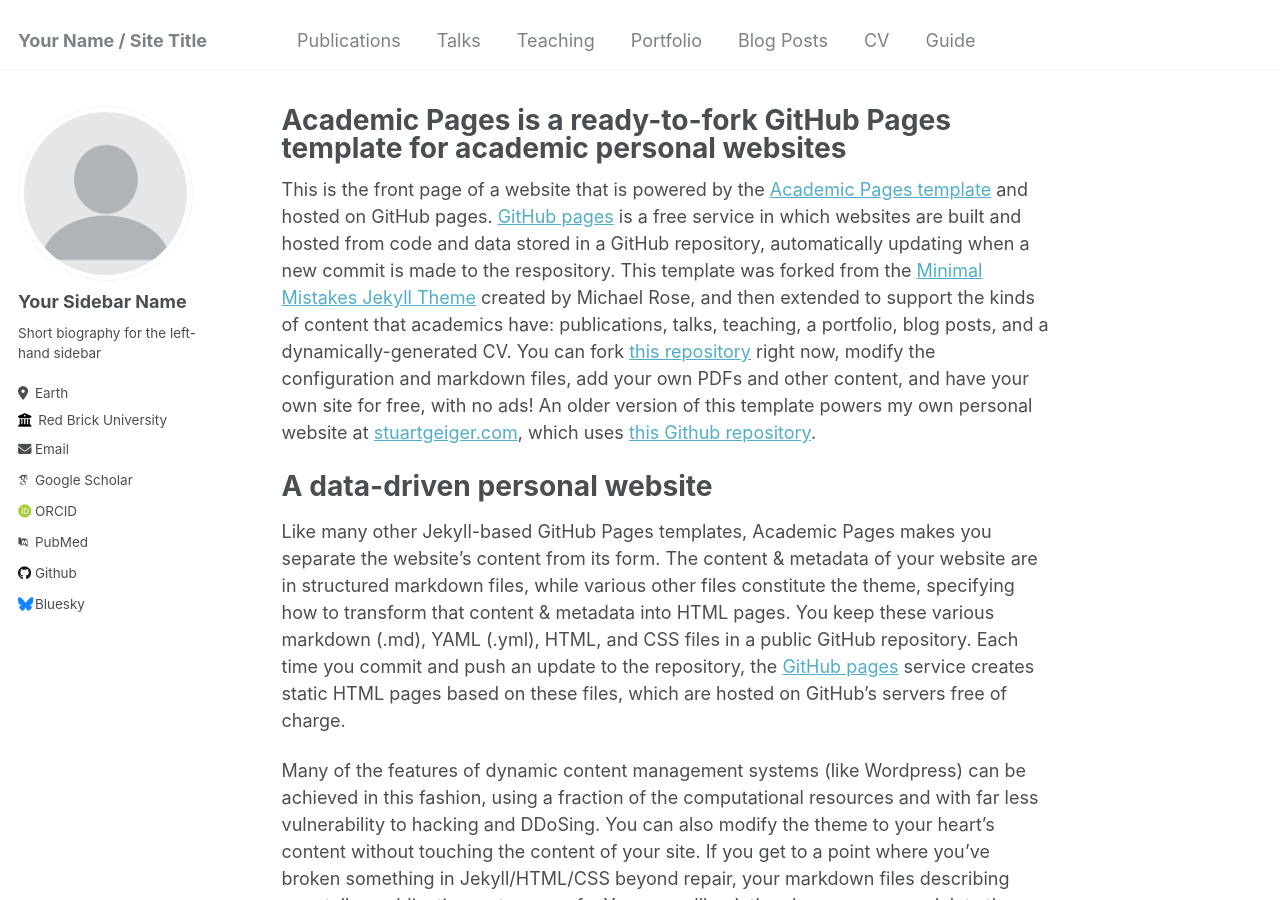
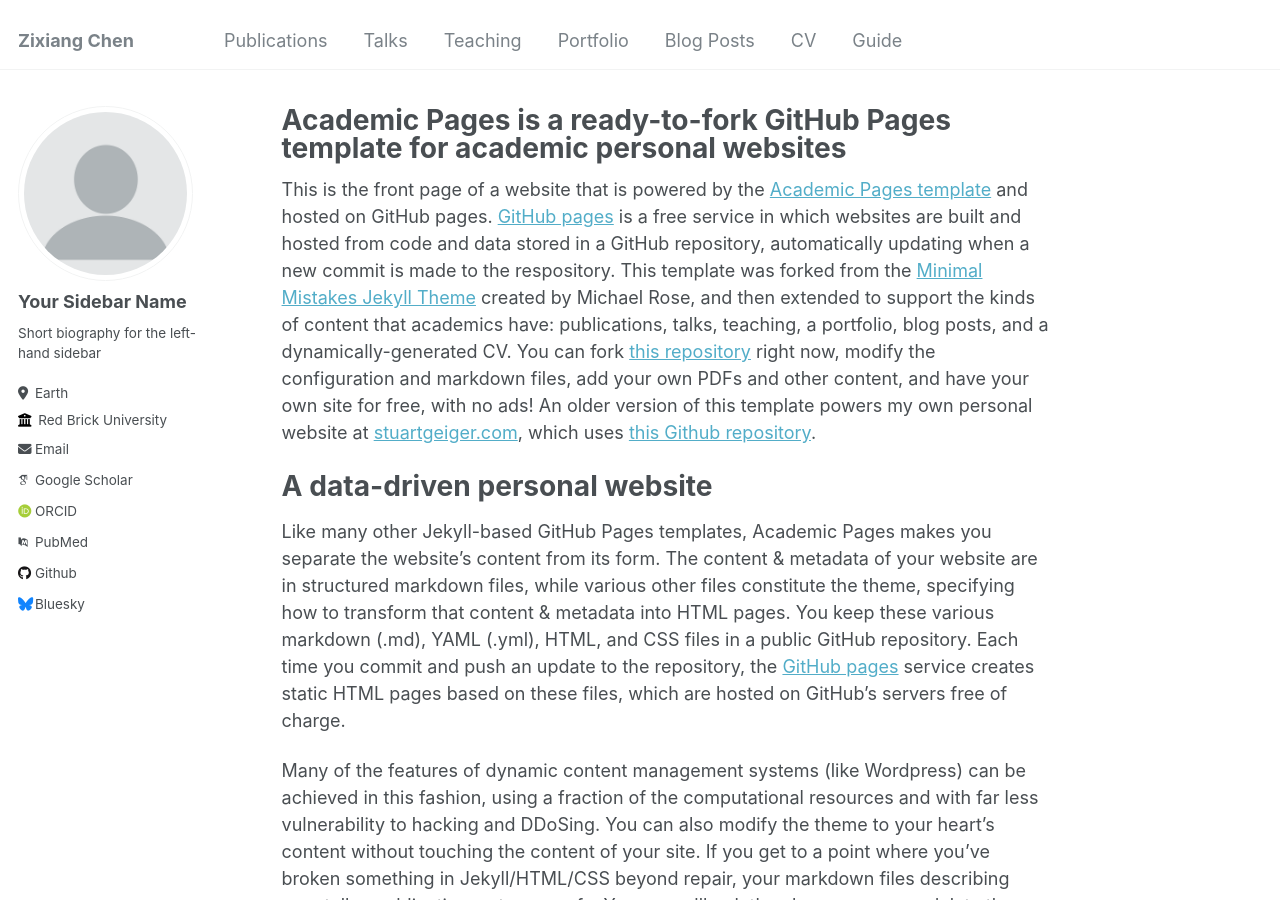
Before and after one commit to czx6858/czx6858.github.io, a Jekyll site: the page built from _pages/about.md, in a window 1280 px wide and 900 px high. Built offline with Jekyll 4.4.1, drawn with Linux system fonts in a browser that asks for light colours; some web fonts are replaced.

Commit message:
Update _config.yml

```diff
--- a/_config.yml
+++ b/_config.yml
@@ -8,7 +8,7 @@
 
 # Basic Site Settings
 locale                   : "en-US"
-title                    : "Your Name / Site Title"
+title                    : "Zixiang Chen"
 title_separator          : "-"
 name                     : &name "Your Name"
 description              : &description "personal description"
```
